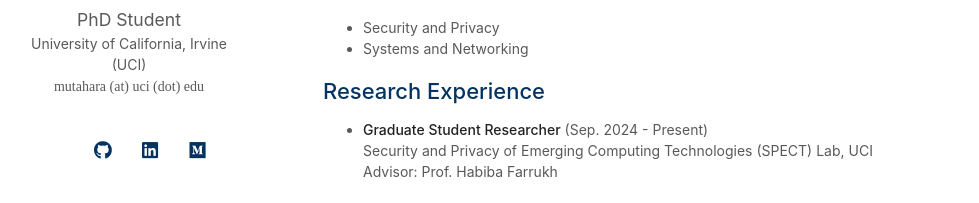
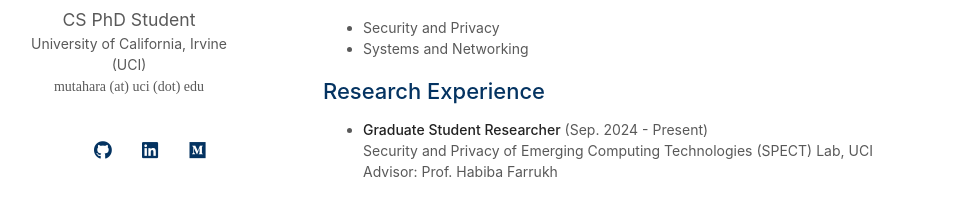
Before and after one commit to Mutahar789/mutahar789.github.io, a Jekyll site: the page built from index.md, in a window 1280 px wide. Shown: the part 281-484 px from the top of the page, without its empty margins (147-1126 px from the left). Built offline with Jekyll 4.4.1, drawn with Linux system fonts in a browser that asks for light colours; nearby versions of some CDN libraries; a style sheet for code colours, icons or effects is not loaded; our own code applies the rules of GitHub Pages for plain Markdown files.

```diff
--- a/_config.yml
+++ b/_config.yml
@@ -1,6 +1,6 @@
 # Basic Information
 title: Mutahar Ali
-position: PhD Student
+position: CS PhD Student
 affiliation: University of California, Irvine (UCI)
 email: mutahara (at) uci (dot) edu
 
```
